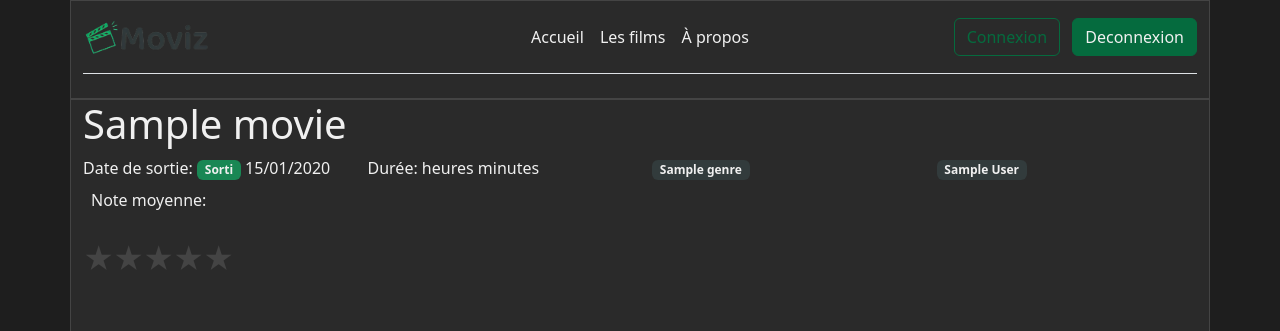
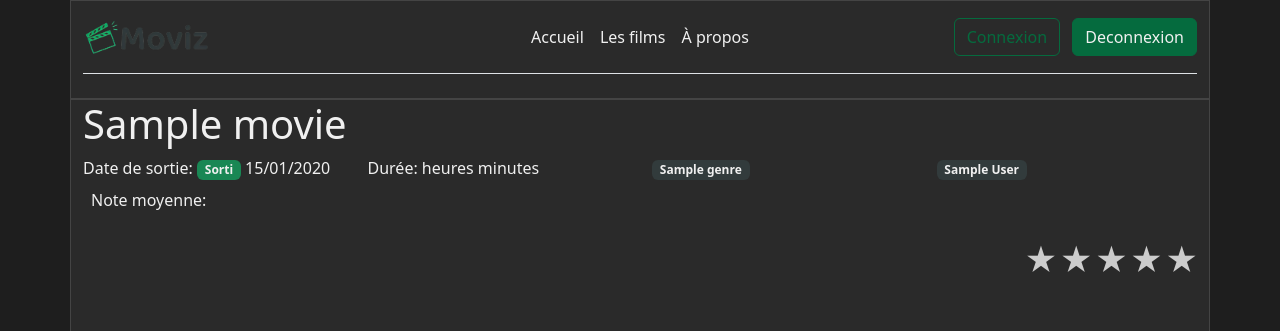
Before and after one commit to Riviera77/moviz, a Symfony app: template templates/movie/show.html.twig in a window 1280 px wide. Shown: the top 331 px of the page. Run offline with Twig, Linux system fonts and the light colour scheme; the template is opened without the code that fills it: most values are stand-ins (such as "Sample title", 1, 10 or a date in 2020); style sheets or scripts are compiled from the project's sources; some libraries are stand-ins or nearby versions.

Commit message:
update style critique

```diff
--- a/assets/styles/app.scss
+++ b/assets/styles/app.scss
@@ -41,7 +41,9 @@ body {
 .rate {
     display: flex;
     flex-flow: row-reverse;
-    justify-content: left;
+    justify-content: flex-start;
+    gap: 0.2em;
+    margin-top: 0.5rem;
 }
 
 .rate input[type="radio"] {
@@ -54,8 +56,8 @@ body {
     overflow:hidden;
     white-space:nowrap;
     cursor:pointer;
-    font-size:30px;
-    color:#444;
+    font-size:2rem;
+    color:#ccc;
 }
 .rate:not(:checked) > label:before {
     content: '★ ';
```
